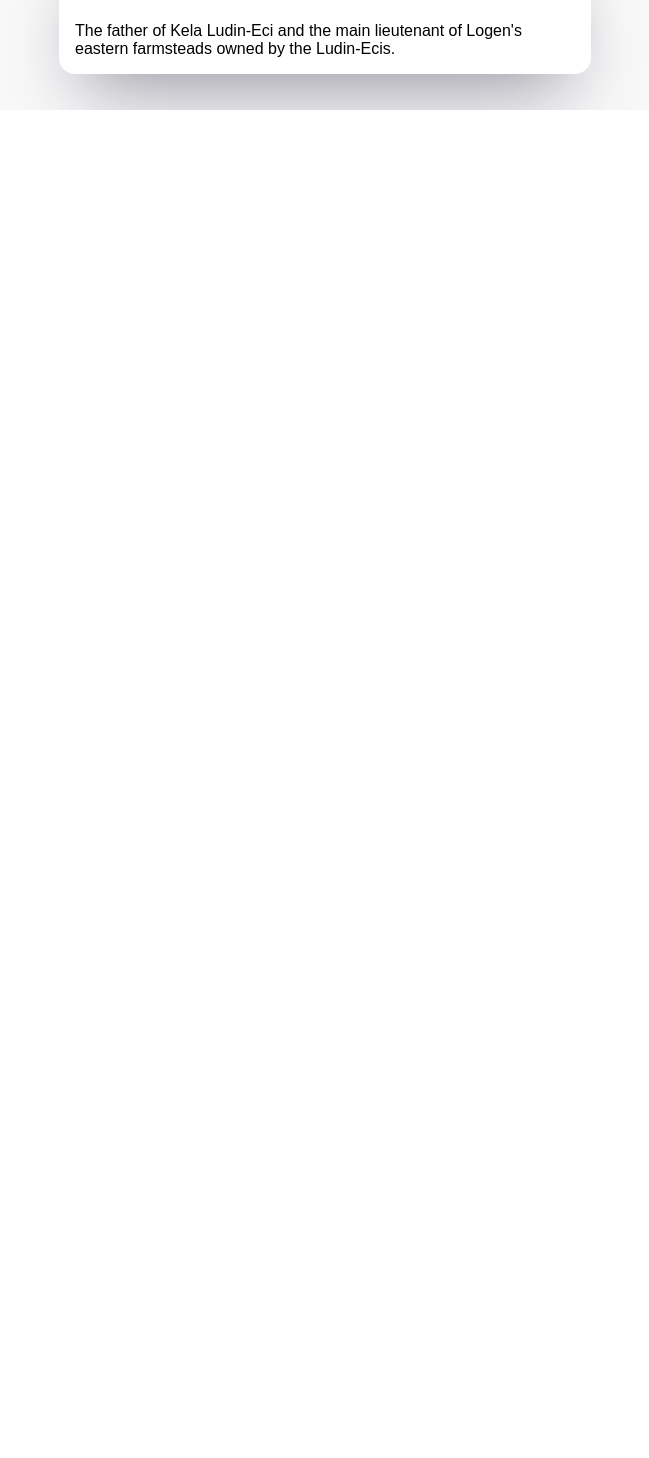
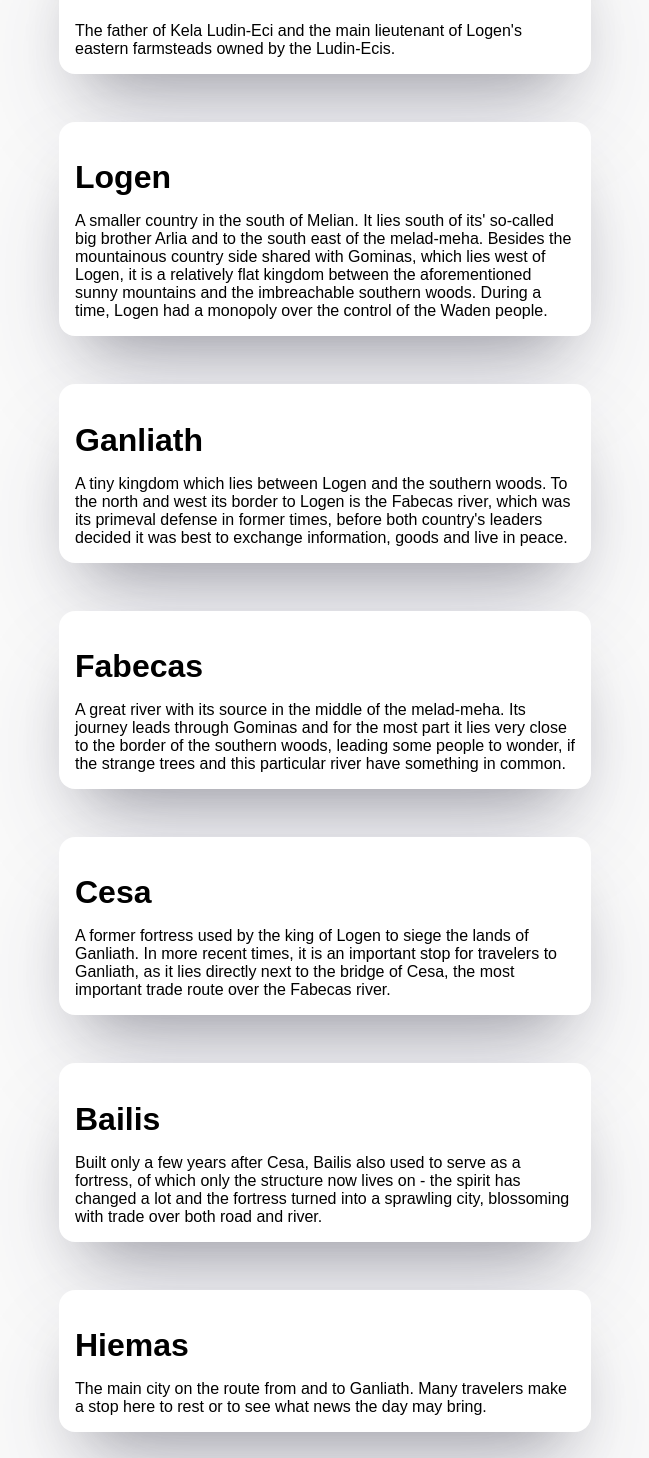
Before and after one commit to crushy99/melian, a React (Vite) app: page / in a window 1280 px wide. Shown: the part 5252-6710 px from the top of the page, without its empty margins (315-964 px from the left). Before the commit the page ends 5362 px from the top, so only its background shows below. Built offline with nearby package versions, Linux system fonts and the light colour scheme.

Commit message:
add some entries related to geography (mainly Logen)

```diff
--- a/lexicon/EnglishLexicon.ts
+++ b/lexicon/EnglishLexicon.ts
@@ -166,5 +166,42 @@ export const EnglishLexicon: Entry[] = [
         entry: "The father of Kela Ludin-Eci and the main lieutenant of Logen's eastern farmsteads owned by the Ludin-Ecis.",
         books: [Book.Teln],
         isFinished: false,
+    },
+    {
+        name: "Logen",
+        type: EntryType.Place,
+        entry: "A smaller country in the south of Melian. It lies south of its' so-called big brother Arlia and to the south east of the melad-meha. Besides the mountainous country side shared with Gominas, which lies west of Logen, it is a relatively flat kingdom between the aforementioned sunny mountains and the imbreachable southern woods. During a time, Logen had a monopoly over the control of the Waden people.",
+        books: [Book.Teln],
+        isFinished: false,
+    },
+    {
+        name: "Ganliath",
+        type: EntryType.Place,
+        entry: "A tiny kingdom which lies between Logen and the southern woods. To the north and west its border to Logen is the Fabecas river, which was its primeval defense in former times, before both country's leaders decided it was best to exchange information, goods and live in peace.",
+        isFinished: false,
+    },
+    {
+        name: "Fabecas",
+        type: EntryType.Place,
+        entry: "A great river with its source in the middle of the melad-meha. Its journey leads through Gominas and for the most part it lies very close to the border of the southern woods, leading some people to wonder, if the strange trees and this particular river have something in common.",
+        isFinished: false,
+    },
+    {
+        name: "Cesa",
+        type: EntryType.Place,
+        entry: "A former fortress used by the king of Logen to siege the lands of Ganliath. In more recent times, it is an important stop for travelers to Ganliath, as it lies directly next to the bridge of Cesa, the most important trade route over the Fabecas river.",
+        isFinished: false,
+    },
+    {
+        name: "Bailis",
+        type: EntryType.Place,
+        entry: "Built only a few years after Cesa, Bailis also used to serve as a fortress, of which only the structure now lives on - the spirit has changed a lot and the fortress turned into a sprawling city, blossoming with trade over both road and river.",
+        isFinished: false,
+    },
+    {
+        name: "Hiemas",
+        type: EntryType.Place,
+        entry: "The main city on the route from and to Ganliath. Many travelers make a stop here to rest or to see what news the day may bring.",
+        isFinished: false,
     }
 ];
```
